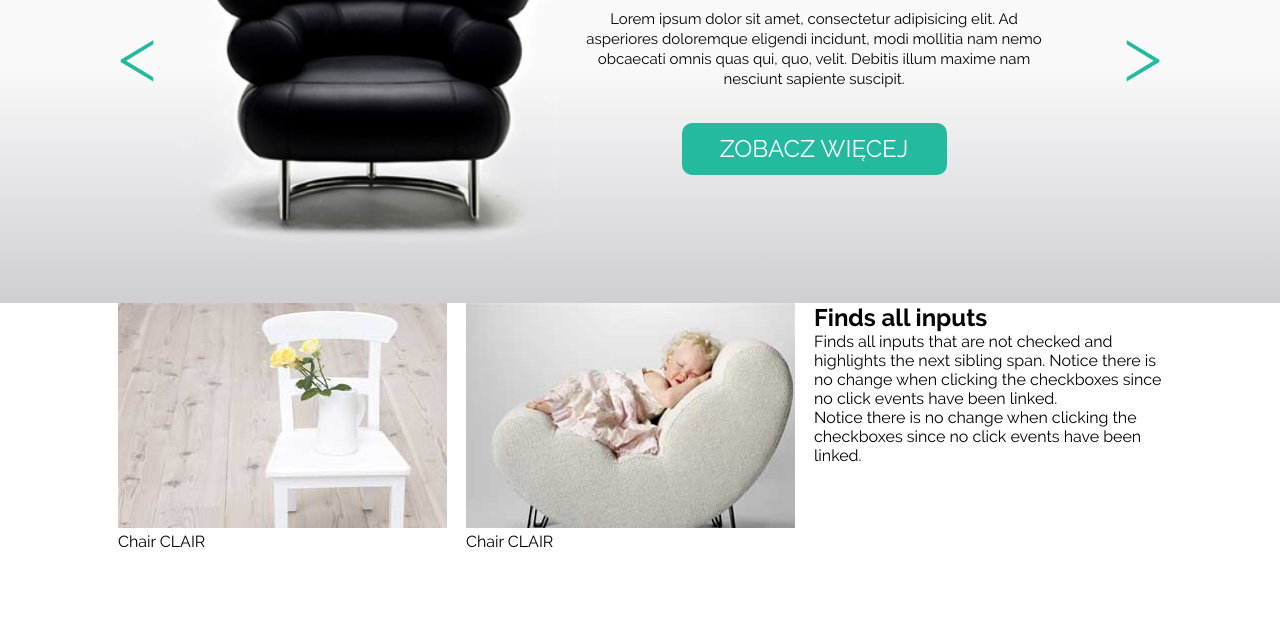
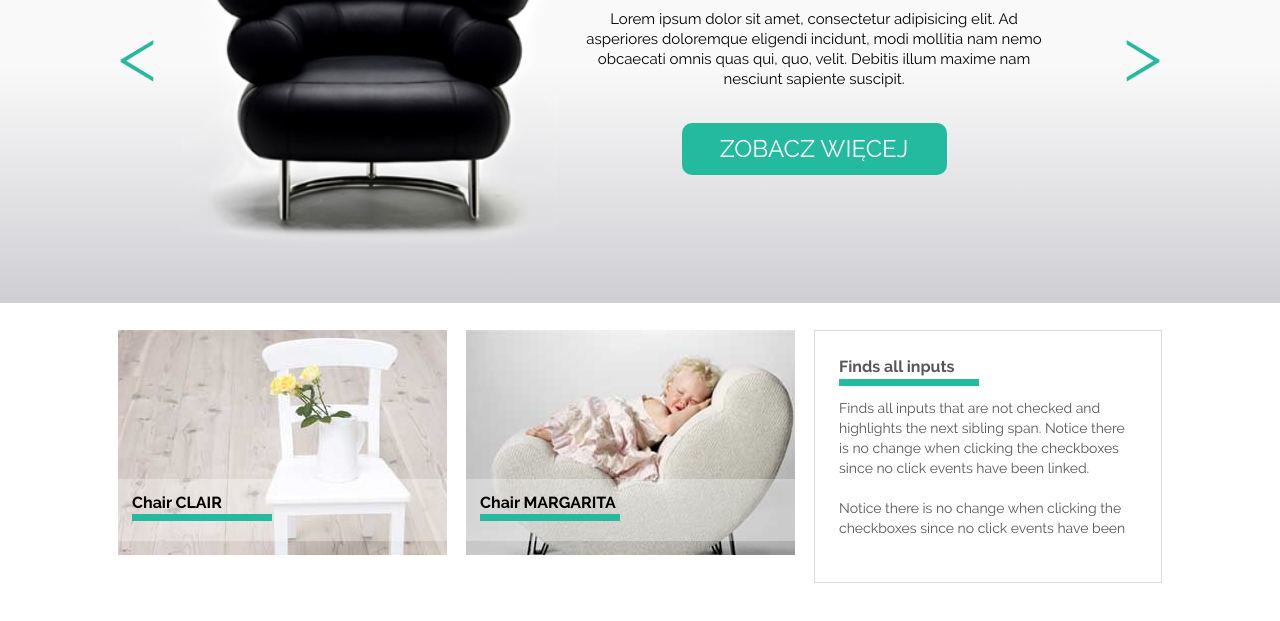
Before and after one commit to macmenak/Sit-on-chair_website, a plain HTML site: page index.html in a window 1280 px wide. Shown: the part 243-864 px from the top of the page. Before the commit the page ends 800 px from the top, so only its background shows below. Drawn offline with Linux system fonts and the light colour scheme.

Commit message:
Finish products section

```diff
--- a/css/style.css
+++ b/css/style.css
@@ -278,3 +278,56 @@ em {
 .carousel .slide-1 {
     padding-top: 137px;
 }
+
+#products {
+    padding: 27px 0 96px 0;
+}
+
+#products h2 {
+    font-size: 16px;
+    font-weight: bold;
+    margin: 2px 0 12px 0;
+}
+
+#products h2:after {
+    content: '';
+    display: block;
+    margin-top:2px;
+    width: 140px;
+    height: 7px;
+    background-color: #24ba9f;
+}
+
+#products .content-box {
+    padding: 24px;
+    border: 1px solid #dbdbdb;
+    color: #575757;
+    font-size: 14px;
+    line-height: 20px;
+}
+
+#products p {
+    margin-bottom: 20px;
+}
+
+.product {
+    position: relative;
+}
+
+.product .title {
+    width: 100%;
+    height: 62px;
+    background-color: rgba(255, 255, 255, 0.3);
+    position: absolute;
+    margin-top: -80px;
+    padding-left:14px;
+    padding-top: 12px;
+}
+
+a.overlay {
+    width: 329px;
+    height: 225px;
+    display: block;
+    position: absolute;
+    margin-top: -229px;
+}
--- a/index.html
+++ b/index.html
@@ -56,14 +56,14 @@
         </div>
     </section>
     <section id="products">
-        <div class="main_width">
+        <div class="main_width clearfix">
             <div class="col-4">
                 <div class="product">
                     <div class="image">
                         <img src="images/box1_img.jpg" />
                     </div>
                     <div class="title">
-                        Chair CLAIR
+                        <h2>Chair CLAIR</h2>
                     </div>
                     <a href="#" class="overlay"></a>
                 </div>
@@ -74,19 +74,19 @@
                         <img src="images/box2_img.jpg" />
                     </div>
                     <div class="title">
-                        Chair CLAIR
+                        <h2>Chair MARGARITA</h2>
                     </div>
                     <a href="#" class="overlay"></a>
                 </div>
             </div>
             <div class="col-4">
-                <div class="content">
+                <div class="content-box">
                     <h2>Finds all inputs</h2>
                     <p>
                         Finds all inputs that are not checked and highlights the next sibling span. Notice there is no change when clicking the checkboxes since no click events have been linked.
                     </p>
                     <p>
-                        Notice there is no change when clicking the checkboxes since no click events have been linked.
+                        Notice there is no change when clicking the checkboxes since no click events have been
                     </p>
                 </div>
             </div>
```
